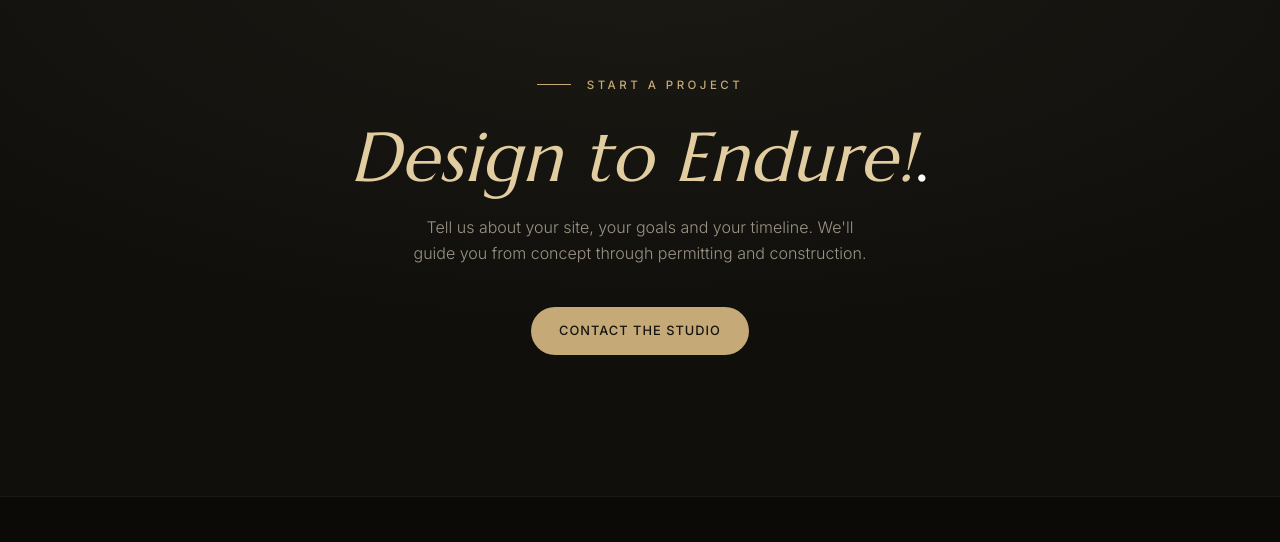
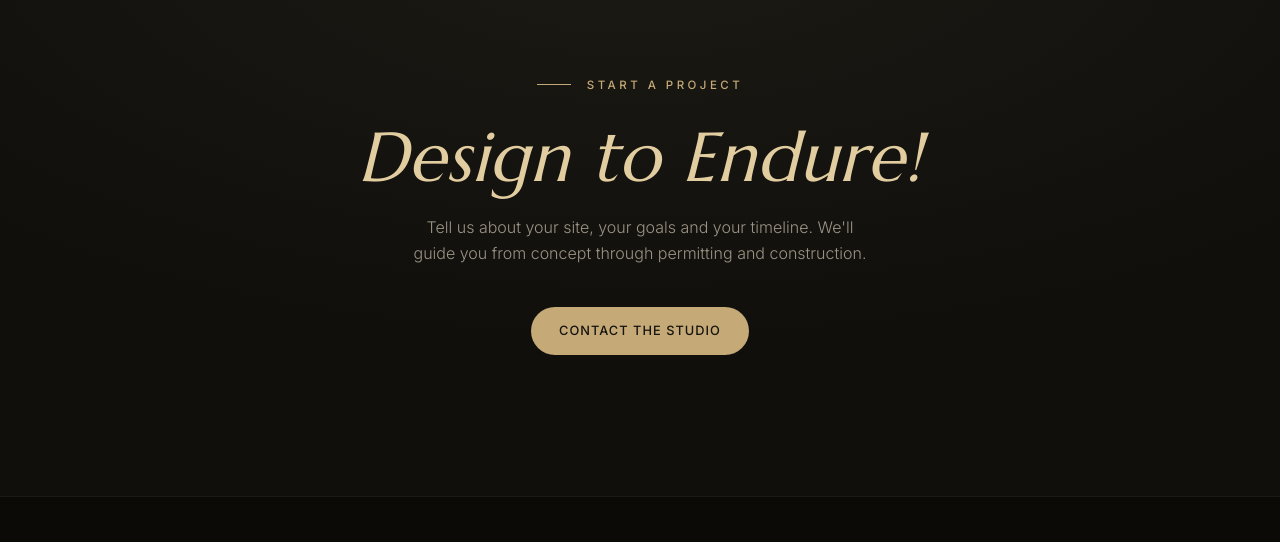
Before and after one commit to Aryahosseini/AlimoArchitectsC, a plain HTML site: page index.html in a window 1280 px wide. Shown: the part 6240-6782 px from the top of the page. Drawn offline with Linux system fonts and the light colour scheme.

Commit message:
Update index.html

```diff
--- a/index.html
+++ b/index.html
@@ -456,7 +456,7 @@
 <section class="cta pad-y" id="contact">
   <div class="wrap reveal">
     <div class="eyebrow" style="justify-content:center"><span class="label">Start a Project</span></div>
-      <h2 class="serif"> <em>Design to Endure!</em>.</h2>
+      <h2 class="serif"> <em>Design to Endure!</em></h2>
     <p>Tell us about your site, your goals and your timeline. We'll guide you from concept through permitting and construction.</p>
     <a href="https://www.alimoarchitects.com/contact" class="btn btn-solid mag">Contact the Studio</a>
   </div>
```
